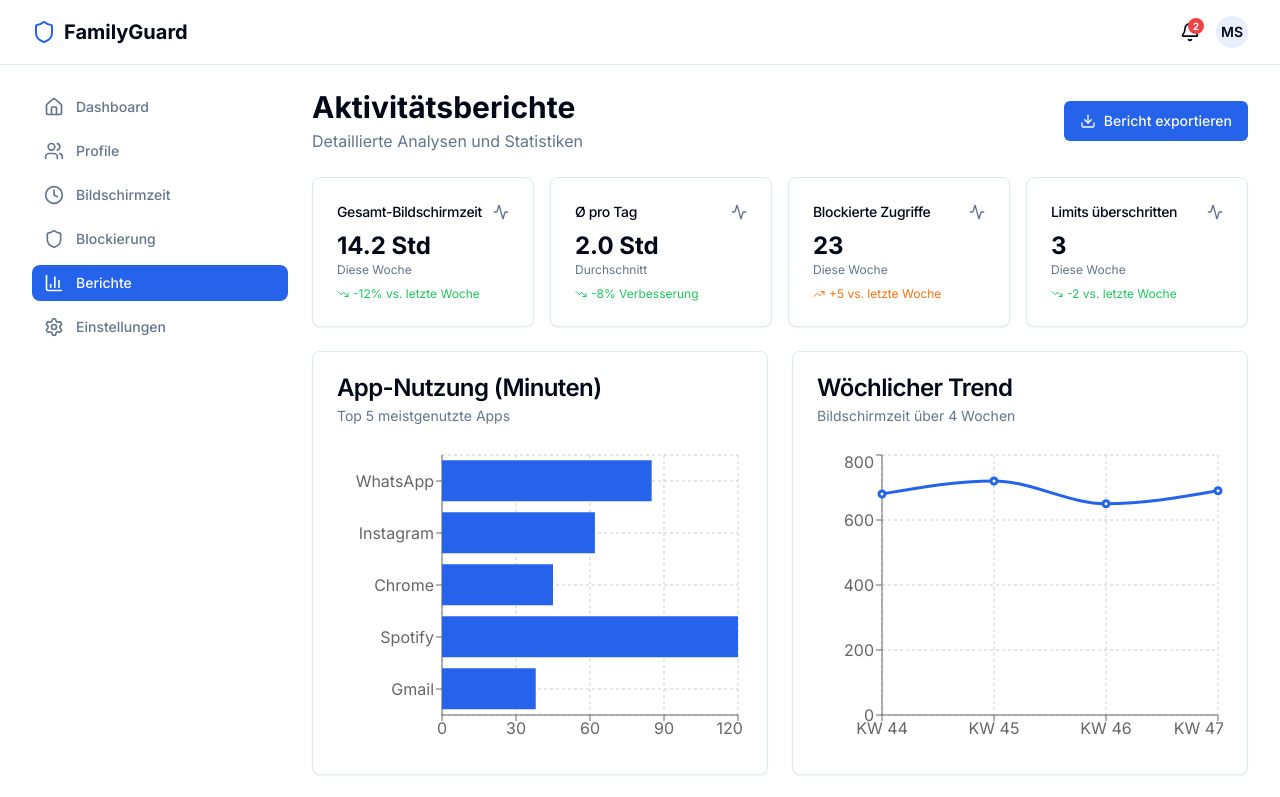
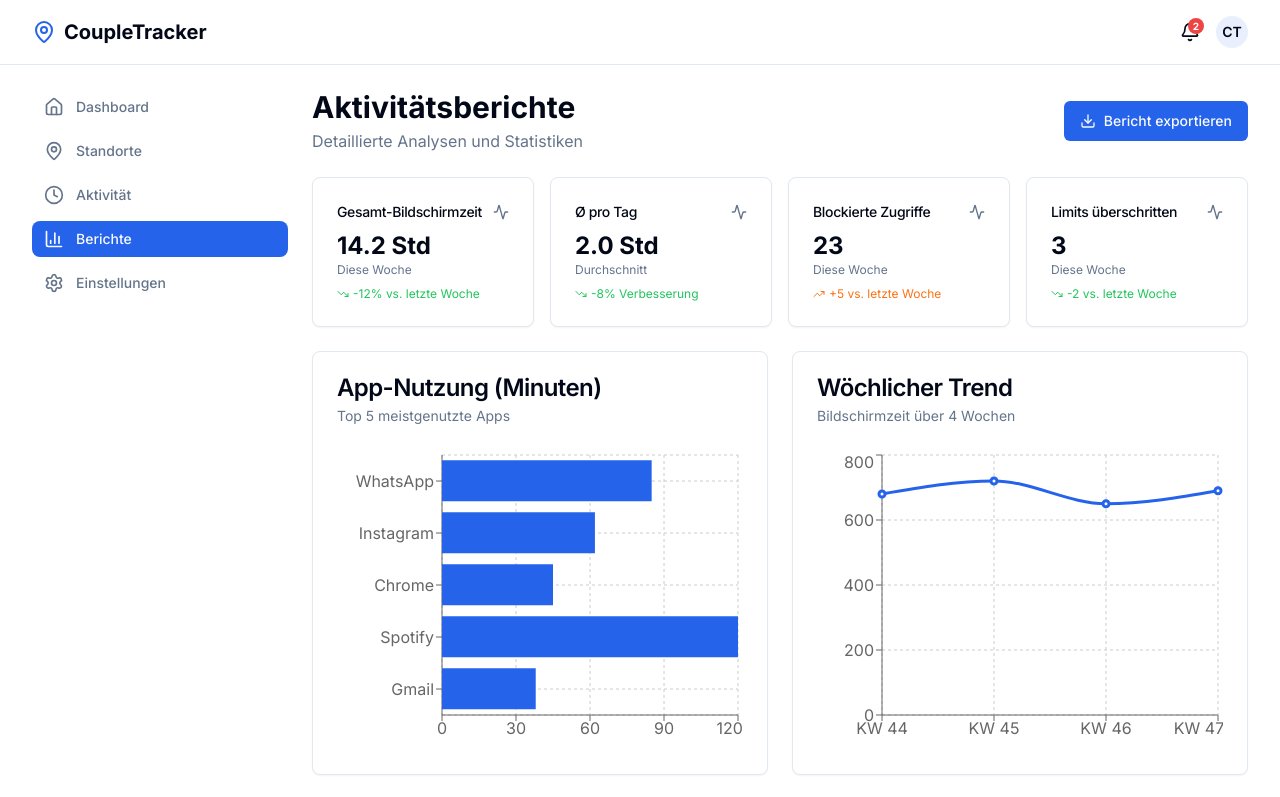
Before and after one commit to heidelbergerkeule-stack/parental-control-webapp, a Next.js app: page /reports in a window 1280 px wide. Shown: the top 797 px of the page. Built offline with nearby package versions, Linux system fonts and the light colour scheme.

Commit message:
Update components/layout.tsx for couple tracking (removed parental controls)

```diff
--- a/components/layout.tsx
+++ b/components/layout.tsx
@@ -2,7 +2,7 @@
 
 import Link from 'next/link'
 import { usePathname } from 'next/navigation'
-import { Home, Users, Clock, Shield, BarChart3, Settings, Bell } from 'lucide-react'
+import { Home, Users, Clock, BarChart3, Settings, Bell, MapPin } from 'lucide-react'
 
 export default function DashboardLayout({
   children,
@@ -13,9 +13,8 @@ export default function DashboardLayout({
 
   const navItems = [
     { href: '/dashboard', icon: Home, label: 'Dashboard' },
-    { href: '/profiles', icon: Users, label: 'Profile' },
-    { href: '/screentime', icon: Clock, label: 'Bildschirmzeit' },
-    { href: '/blocking', icon: Shield, label: 'Blockierung' },
+    { href: '/profiles', icon: MapPin, label: 'Standorte' },
+    { href: '/screentime', icon: Clock, label: 'Aktivität' },
     { href: '/reports', icon: BarChart3, label: 'Berichte' },
     { href: '/settings', icon: Settings, label: 'Einstellungen' },
   ]
@@ -26,8 +25,8 @@ export default function DashboardLayout({
       <header className="sticky top-0 z-50 w-full border-b bg-background/95 backdrop-blur supports-[backdrop-filter]:bg-background/60">
         <div className="container flex h-16 items-center justify-between">
           <div className="flex items-center gap-2">
-            <Shield className="h-6 w-6 text-primary" />
-            <span className="text-xl font-bold">FamilyGuard</span>
+            <MapPin className="h-6 w-6 text-primary" />
+            <span className="text-xl font-bold">CoupleTracker</span>
           </div>
           <div className="flex items-center gap-4">
             <button className="relative">
@@ -38,7 +37,7 @@ export default function DashboardLayout({
             </button>
             <div className="flex items-center gap-2">
               <div className="h-8 w-8 rounded-full bg-primary/10 flex items-center justify-center">
-                <span className="text-sm font-semibold">MS</span>
+                <span className="text-sm font-semibold">CT</span>
               </div>
             </div>
           </div>
```
